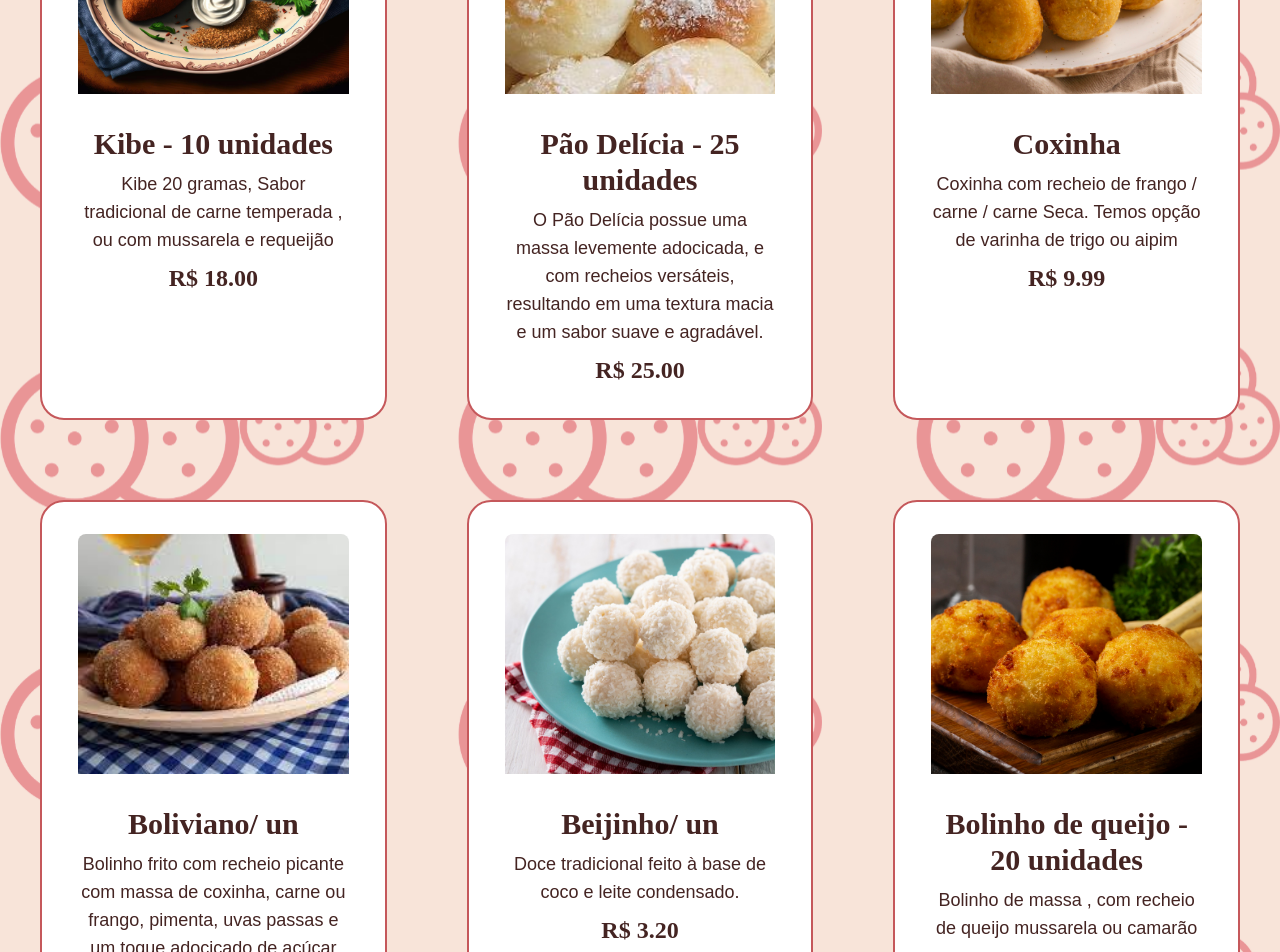
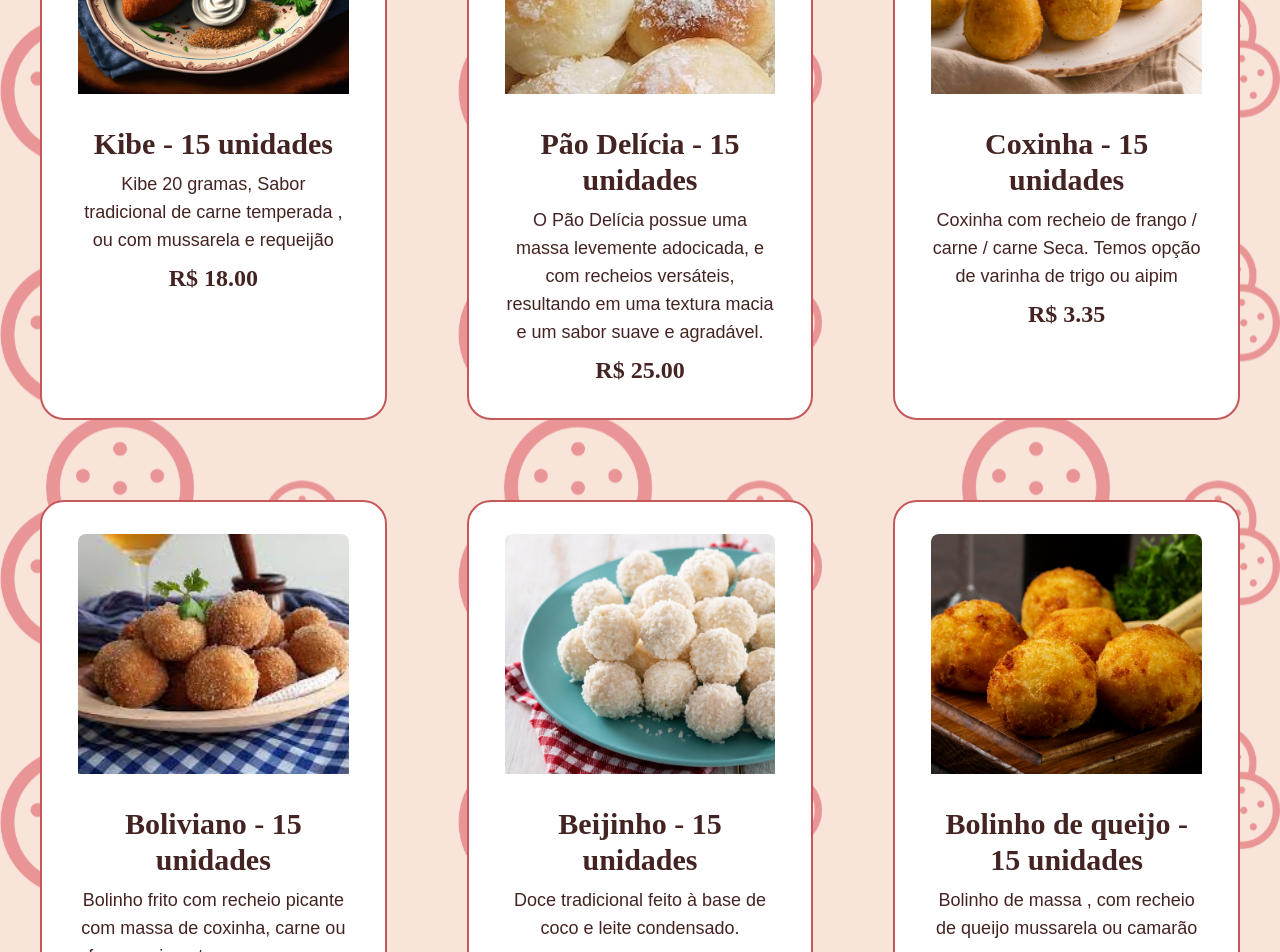
Before and after one commit to MiracleForge/SabordeMainha, a Next.js app: page / in a window 1280 px wide. Shown: the part 1460-2412 px from the top of the page. Built offline with nearby package versions, Linux system fonts and the light colour scheme.

Commit message:
bug link simplecatlog in simplecatalog click card , just in productspage

```diff
--- a/public/assets/data/produtos.json
+++ b/public/assets/data/produtos.json
@@ -1,7 +1,7 @@
 [
     {
         "id": 1,
-        "name": "Beijinho/ un",
+        "name": "Beijinho",
         "description": "Doce tradicional feito à base de coco e leite condensado.",
         "image": "/assets/images/produtos/beijinho_id01.jpg",
         "image_alt": "A imagem mostra um prato azul contendo alguns alguns doces tipicos brasileiros chamados de beijinho,geralmente feito de coco relado e leite moça",
@@ -17,7 +17,8 @@
           "Contém Leite ou seus derivados",
           "Pode conter Traços de ovos ou castanhas ( não indicado para elérgicos )",
           "Imagens Ilustrativas"
-        ]
+        ],
+        "min": 15
     },
     {
         "id": 2,
@@ -26,7 +27,7 @@
         "image": "/assets/images/produtos/coxinha_id02.jpg",
         "image_alt": "A imagem mostra um prato branco contendo um salgado conhecido como coxinha e um cuba no centro contendo um molho branco",
         "type": "Salgados",
-        "cost": 9.99,
+        "cost": 3.35,
         "filing": [
             "Frango",
             "Camarão"
@@ -37,12 +38,13 @@
           "Contém Leite ou seus derivados",
           "Pode conter Traços de ovos ou castanhas ( não indicado para elérgicos )",
           "Imagens Ilustrativas"
-        ]
+        ],
+        "min": 15
 
     },
     {
         "id": 3,
-        "name": "Pastel de Belém - 6 unidades",
+        "name": "Pastel de Belém",
         "description": "Iguaria portuguesa que combina uma crosta folhada delicadamente caramelizada com um recheio cremoso e aromático de creme de ovos.",
         "image": "/assets/images/produtos/pastel-belem_id03.jpg",
         "image_alt": "A imagem mostra um pano preto contendo três pasteis de belém, comida tipica portuguesa.",
@@ -57,12 +59,13 @@
           "Contém Leite ou seus derivados",
           "Pode conter Traços de ovos ou castanhas ( não indicado para elérgicos )",
           "Imagens Ilustrativas"
-        ]
+        ],
+        "min": 15
 
     },
     {
         "id": 4,
-        "name": "Boliviano/ un",
+        "name": "Boliviano",
         "description": "Bolinho frito com recheio picante com massa de coxinha, carne ou frango, pimenta, uvas passas e um toque adocicado de açúcar com canela,",
         "image": "/assets/images/produtos/boliviano_id04.jpeg",
         "image_alt": "A imagem mostra uma mesa com uma toalha azul, e em cima uma prato contendo várias salgados conhecidos como Boliviano",
@@ -78,12 +81,13 @@
           "Contém Leite ou seus derivados",
           "Pode conter Traços de ovos ou castanhas ( não indicado para elérgicos )",
           "Imagens Ilustrativas"
-        ]
+        ],
+        "min": 15
 
     },
     {
         "id": 5,
-        "name": "Empada/ un",
+        "name": "Empada",
         "description": "Fina massa que envolve um recheio suculento de frango, ou camarão, palmito ",
         "image": "/assets/images/produtos/empada_id05.jpeg",
         "image_alt": "A imagem um pano quadriculado com um prato branco  contando algumas empadas e uma jarra de suco",
@@ -99,12 +103,13 @@
           "Contém Leite ou seus derivados",
           "Pode conter Traços de ovos ou castanhas ( não indicado para elérgicos )",
           "Imagens Ilustrativas"
-        ]
+        ],
+        "min": 15
 
     },
     {
         "id": 6,
-        "name": "Pão Delícia - 25 unidades",
+        "name": "Pão Delícia",
         "description": "O Pão Delícia possue uma massa levemente adocicada, e com recheios versáteis, resultando em uma textura macia e um sabor suave e agradável.",
         "image": "/assets/images/produtos/pao-delicia_id06.jpg",
         "image_alt": "A imagem mostra um prato azul contendo alguns alguns doces tipicos brasileiros chamados de beijinho,  geralmente feito de coco relado e leite moça",
@@ -120,12 +125,13 @@
           "Contém Leite ou seus derivados",
           "Pode conter Traços de ovos ou castanhas ( não indicado para elérgicos )",
           "Imagens Ilustrativas"
-        ]
+        ],
+        "min": 15
 
     },
     {
         "id": 7,
-        "name": "Kibe - 10 unidades",
+        "name": "Kibe",
         "description": "Kibe 20 gramas, Sabor tradicional de carne temperada , ou com mussarela e requeijão",
         "image": "/assets/images/produtos/kibe_id07.jpg",
         "image_alt": "A imagem mostra um prato azul contendo alguns alguns doces tipicos brasileiros chamados de beijinho,  geralmente feito de coco relado e leite moça",
@@ -141,12 +147,13 @@
           "Contém Leite ou seus derivados",
           "Pode conter Traços de ovos ou castanhas ( não indicado para elérgicos )",
           "Imagens Ilustrativas"
-        ]
+        ],
+        "min": 15
 
     },
     {
         "id": 10,
-        "name": "Bolinho de queijo - 20 unidades",
+        "name": "Bolinho de queijo",
         "description": "Bolinho de massa , com recheio de queijo mussarela ou camarão",
         "image": "/assets/images/produtos/bolinho-queijo_id10.jpg",
         "image_alt": "A imagem mostra um prato azul contendo alguns alguns doces tipicos brasileiros chamados de beijinho,  geralmente feito de coco relado e leite moça",
@@ -162,7 +169,8 @@
           "Contém Leite ou seus derivados",
           "Pode conter Traços de ovos ou castanhas ( não indicado para elérgicos )",
           "Imagens Ilustrativas"
-        ]
+        ],
+        "min": 15
     },
     {
         "id": 11,
@@ -182,6 +190,7 @@
           "Contém Leite ou seus derivados",
           "Pode conter Traços de ovos ou castanhas ( não indicado para elérgicos )",
           "Imagens Ilustrativas"
-        ]
+        ],
+        "min": 15
     }
 ]
--- a/src/app/components/filteredcatalog/FilteredCatalog.tsx
+++ b/src/app/components/filteredcatalog/FilteredCatalog.tsx
@@ -95,7 +95,7 @@ const FilteredCatalog = () => {
                             alt={data.image_alt}
                             className='w-full h-60 object-cover rounded-t-lg'
                           />
-                          <small className='text-3xl font-bold text-footer mt-6 group-hover:text-white'>{data.name}</small>
+                          <small className='text-3xl font-bold text-footer mt-6 group-hover:text-white'>{data.name} - {data.min} unidades</small>
                           <p className='text-lg text-footer font-montserrat'>{data.description}</p>
                           <p className='text-2xl font-semibold text-footer'> R$ {data.cost.toFixed(2)}</p>
                         </figure>
--- a/src/app/components/productsdetails/ProductsDetails.tsx
+++ b/src/app/components/productsdetails/ProductsDetails.tsx
@@ -23,12 +23,33 @@ const ProductDetails = () => {
     cost: number;
     filing?: string[];
     extras?: string[];
+    min: number;
     visualization: number;
   } | null>(null);
 
+  const [quantity, setQuantity] = useState(1);
   const [selectedFlavors, setSelectedFlavors] = useState<string[]>([]);
   const [isOpen, setIsOpen] = useState(false);
   const [activeButton, setActiveButton] = useState("descricao");
+
+  const incrementQuantity = () => {
+    setQuantity(quantity + 1);
+  };
+
+
+  const decrementQuantity = () => {
+
+    if (quantity > 1) {
+      setQuantity(quantity - 1);
+    }
+  };
+
+
+  const handleAddButtonClick = () => {
+
+  console.log('Quantidade selecionada:', (quantity * (displayedProduct?.min || 1)));
+
+  };
 
   useEffect(() => {
     // Extrair o id dos parâmetros de consulta e converter para número
@@ -39,6 +60,7 @@ const ProductDetails = () => {
     // Encontrar o produto com base no id
     if (productId !== null) {
       const product = dataProducts.find(product => product.id === productId);
+      console.log('Produto encontrado:', product);
       setDisplayedProduct(product || null);
     }
   }, []);
@@ -119,26 +141,29 @@ const ProductDetails = () => {
             <div className="text-footer ">
               <h2 className="text-3xl pt-6 font-lily-script">{displayedProduct.name}</h2>
               <hr className="h-[3px] w-[5rem] my-3 border-0 bg-secondary" />
-              <p className="text-2xl pt-2 font-lily-script">R$ {displayedProduct.cost.toFixed(2)}</p>
+              <p className="text-2xl pt-2 font-lily-script">R$ {(displayedProduct.cost * Math.max(quantity, 1) * displayedProduct.min).toFixed(2)}
+
+
+</p>
               <p className="max-w-sm text-lg pt-6">{displayedProduct.description}</p>
               <p className="text-lg pt-6 font-lily-script">Categoria: {displayedProduct.type}</p>
             </div>
 
             <div className="flex flex-row items-center gap-6 mt-3">
               <div className="w-56 h-10 bg-white flex flex-row justify-between mt-1">
-                <button className="w-16 h-auto rounded-lg bg-fontColor2 text-center items-center flex justify-center hover:bg-secondary group">
+                <button onClick={decrementQuantity} className="w-16 h-auto rounded-lg bg-fontColor2 text-center items-center flex justify-center hover:bg-secondary group">
                   <FaMinus className="text-3xl group-hover:text-white" />
                 </button>
-                <small className="text-2xl font-lily-script self-center">1</small>
-                <button className="w-16 h-auto rounded-lg bg-fontColor2 text-center flex items-center justify-center hover:bg-secondary group">
+                <small className="text-2xl font-lily-script self-center">{quantity}</small>
+                <button onClick={incrementQuantity} className="w-16 h-auto rounded-lg bg-fontColor2 text-center flex items-center justify-center hover:bg-secondary group">
                   <TiPlus className="text-3xl group-hover:text-white" />
                 </button>
               </div>
 
-              <h2 className="flex items-center text-footer">Quantidade Mínima: 24</h2>
+              <h2 className="flex items-center text-footer">Quantidade Mínima: {displayedProduct.min}</h2>
             </div>
 
-            <button className="text-3xl font-lily-script text-white py-3 px-8 bg-fontColor2 rounded-lg mt-4 hover:bg-secondary"> Adicionar </button>
+            <button onClick={handleAddButtonClick} className="text-3xl font-lily-script text-white py-3 px-8 bg-fontColor2 rounded-lg mt-4 hover:bg-secondary"> Adicionar </button>
 
           </div>
          </section>
@@ -166,7 +191,7 @@ const ProductDetails = () => {
                 <p className="max-w-sm text-lg pt-1 font-montserrat"><strong>Descrição: </strong>{displayedProduct.description}</p>
               </div>
 
-              <div className="flex flex-col ml-auto font-montserrat w-72">
+              <div className="flex flex-col ml-auto font-montserrat w-80">
               <ul className="space-y-3 list-inside pl-4">
                 {displayedProduct.extras && displayedProduct.extras.length > 0 ? (
                   displayedProduct.extras.map((extra, index) => (
@@ -190,7 +215,8 @@ const ProductDetails = () => {
             <h3 className="text-3xl  font-lily-script text-footer pl-12 pt-16 pb-2">Relacionados :</h3>
 
             <div className="grid grid-cols-1 md:grid-cols-2 lg:grid-cols-3    pb-12 md:px-10 gap-3 md:gap-10 lg:gap-20 font-lily-script ">
-              <SimpleCatalog numberOfItems={3} filteredType="type" customTypeFilter={displayedProduct.type} productName={displayedProduct.name}/>
+            <SimpleCatalog numberOfItems={3} filteredType="type" customTypeFilter={displayedProduct.type} excludeProductName={displayedProduct.name} />
+
             </div>
         </section>
 
--- a/src/app/components/simplecatalog/SimpleCatalog.tsx
+++ b/src/app/components/simplecatalog/SimpleCatalog.tsx
@@ -10,13 +10,13 @@ import dataProducts from '../../../../public/assets/data/produtos.json';
  * @component
  * @example
  * // Exemplo de uso com filtro por tipo e nome do produto
- * <SimpleCatalog numberOfItems={4} filteredType="type" customTypeFilter="Seu_Tipo_Aqui" productName="Nome_Do_Produto_Aqui" />
+ * <SimpleCatalog numberOfItems={4} filteredType="type" customTypeFilter="Seu_Tipo_Aqui" excludeProductName="Nome_Do_Produto_Aqui" />
  *
  * @param {Object} props - As propriedades do componente.
  * @param {number} props.numberOfItems - O número de itens a serem exibidos.
  * @param {'visualization' | 'type'} props.filteredType - O tipo de filtro a ser aplicado ('visualization' ou 'type').
  * @param {string} [props.customTypeFilter] - Filtro personalizado para o tipo (opcional , obrigatório se customTypeFilter for fornecido).
- * @param {string} [props.productName] - Nome do produto a ser excluído (opcional, obrigatório se customTypeFilter for fornecido).
+ * @param {string} [props.excludeProductName] - Nome do produto a ser excluído (opcional, obrigatório se customTypeFilter for fornecido).
  * @returns {JSX.Element} Componente de catálogo simples.
  */
 
@@ -24,17 +24,17 @@ interface CatalogProps {
   numberOfItems: number;
   filteredType: 'visualization' | 'type';
   customTypeFilter?: string;
-  productName?: string;
+  excludeProductName?: string;
 }
 
-const SimpleCatalog: React.FC<CatalogProps> = ({ numberOfItems, filteredType, customTypeFilter, productName }) => {
+const SimpleCatalog: React.FC<CatalogProps> = ({ numberOfItems, filteredType, customTypeFilter, excludeProductName }) => {
   const filteredData = dataProducts
     .filter((data) => {
       if (filteredType === 'visualization') {
         return true;
       } else if (filteredType === 'type' && customTypeFilter) {
         // Inclui a condição para verificar se o tipo e o nome correspondem
-        return data.type === customTypeFilter && (productName ? data.name !== productName : true);
+        return data.type === customTypeFilter && (excludeProductName ? data.name !== excludeProductName : true);
       }
       return false;
     })
@@ -64,7 +64,7 @@ const SimpleCatalog: React.FC<CatalogProps> = ({ numberOfItems, filteredType, cu
                   alt={data.image_alt}
                   className='w-full h-60 object-cover rounded-t-lg'
                 />
-                <small className='text-3xl font-bold text-footer mt-6 group-hover:text-white'>{data.name}</small>
+                <small className='text-3xl font-bold text-footer mt-6 group-hover:text-white'>{data.name} - {data.min} unidades</small>
                 <p className='text-lg text-footer font-montserrat'>{data.description}</p>
                 <p className='text-2xl font-semibold text-footer'> R$ {data.cost.toFixed(2)}</p>
               </figure>
```
